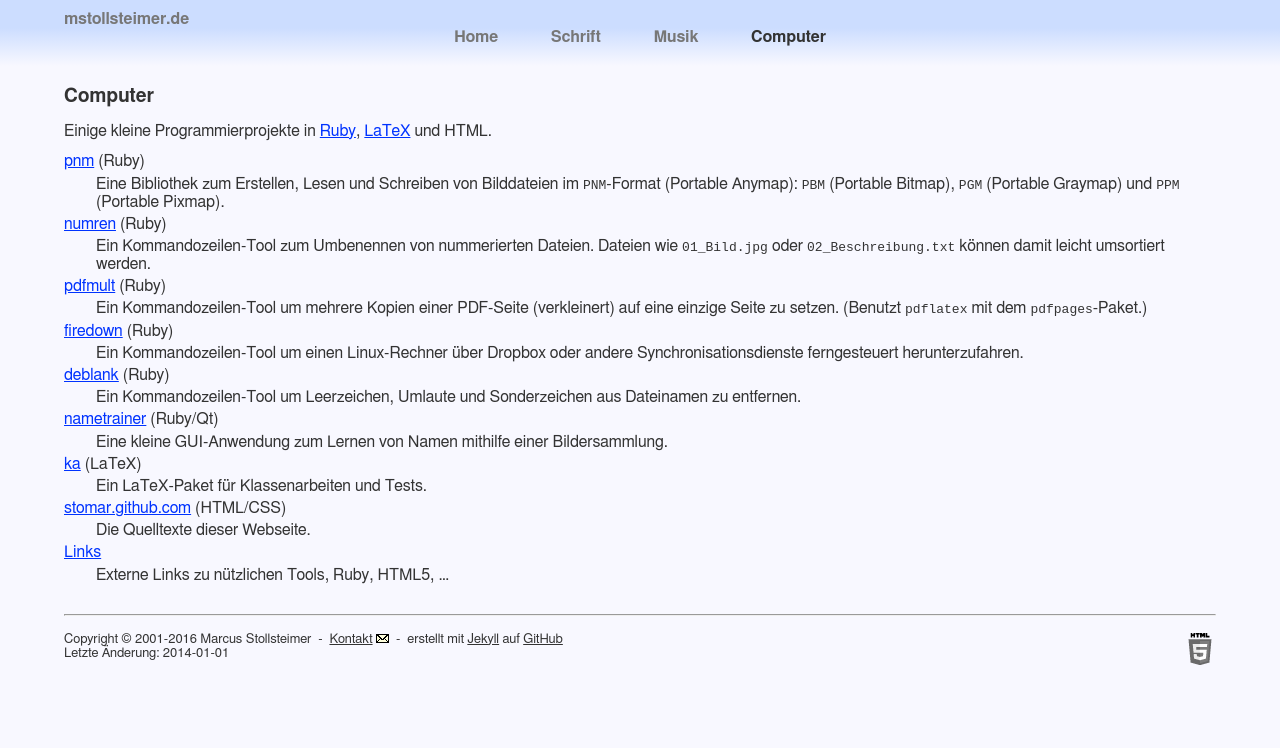
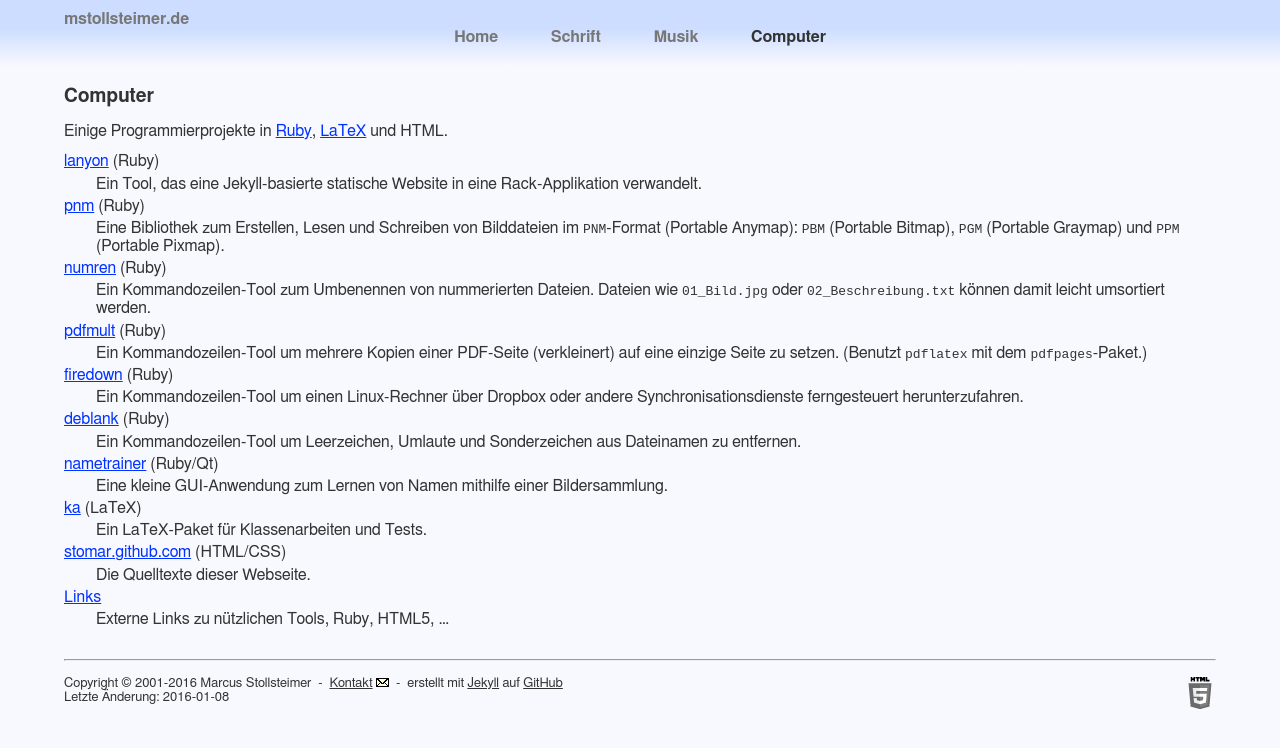
Before and after one commit to stomar/stomar.github.com, a Jekyll site: the page built from computer/index.md, in a window 1280 px wide. Shown: the top 748 px of the page. Built offline with Jekyll 4.4.1, drawn with Linux system fonts in a browser that asks for light colours.

Commit message:
Add link to lanyon

```diff
--- a/computer/index.md
+++ b/computer/index.md
@@ -1,13 +1,18 @@
 ---
 layout: main
 title: Computer
-date: 2014-01-01
+date: 2016-01-08
 ---
 
 [Ruby]: http://www.ruby-lang.org/
 [LaTeX]: http://de.wikipedia.org/LaTeX
 
-Einige kleine Programmierprojekte in [Ruby][Ruby], [LaTeX][LaTeX] und HTML.
+Einige Programmierprojekte in [Ruby][Ruby], [LaTeX][LaTeX] und HTML.
+
+[lanyon](https://github.com/stomar/lanyon/) (Ruby)
+
+  : Ein Tool, das eine Jekyll-basierte statische Website
+    in eine Rack-Applikation verwandelt.
 
 [pnm](https://github.com/stomar/pnm/) (Ruby)
 
```
